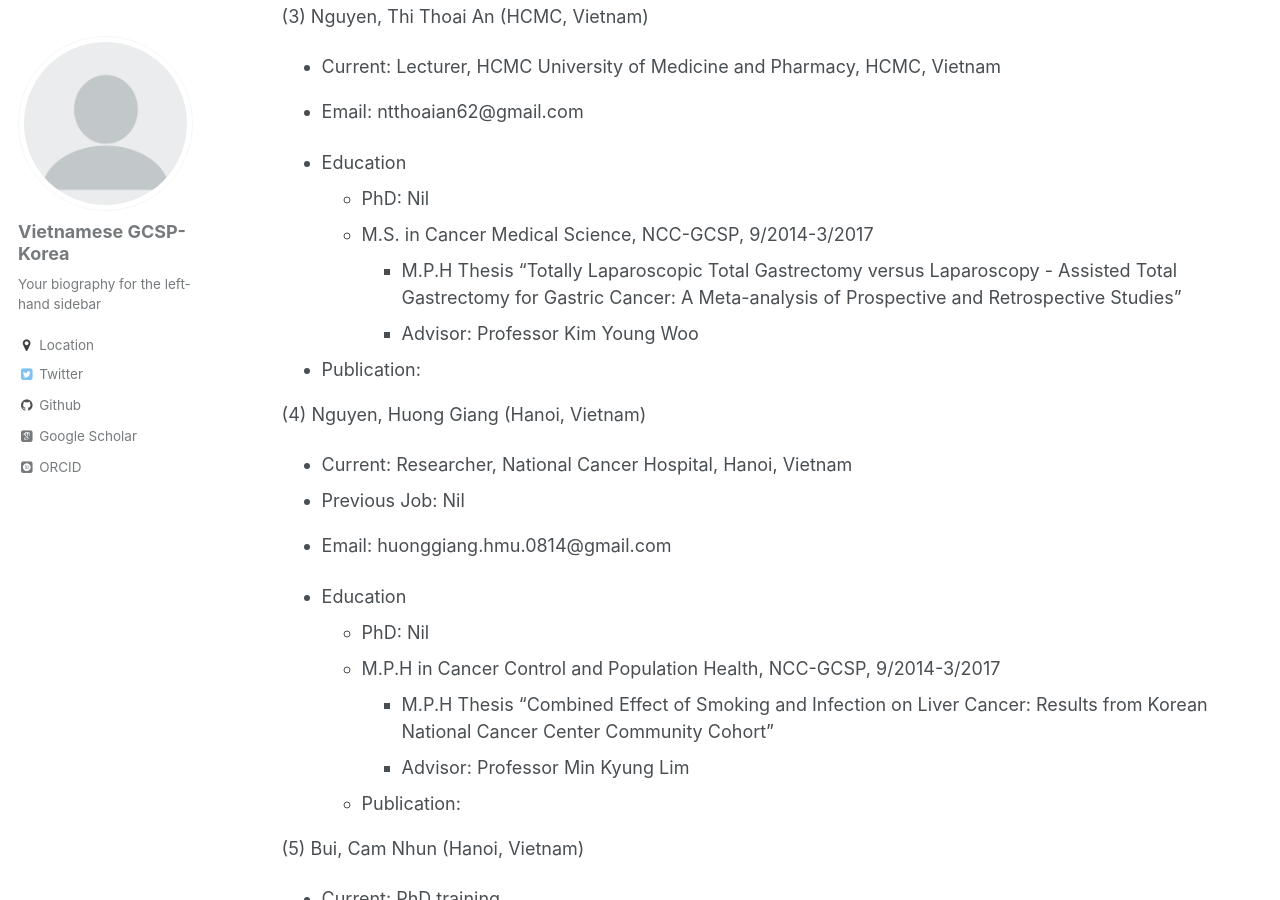
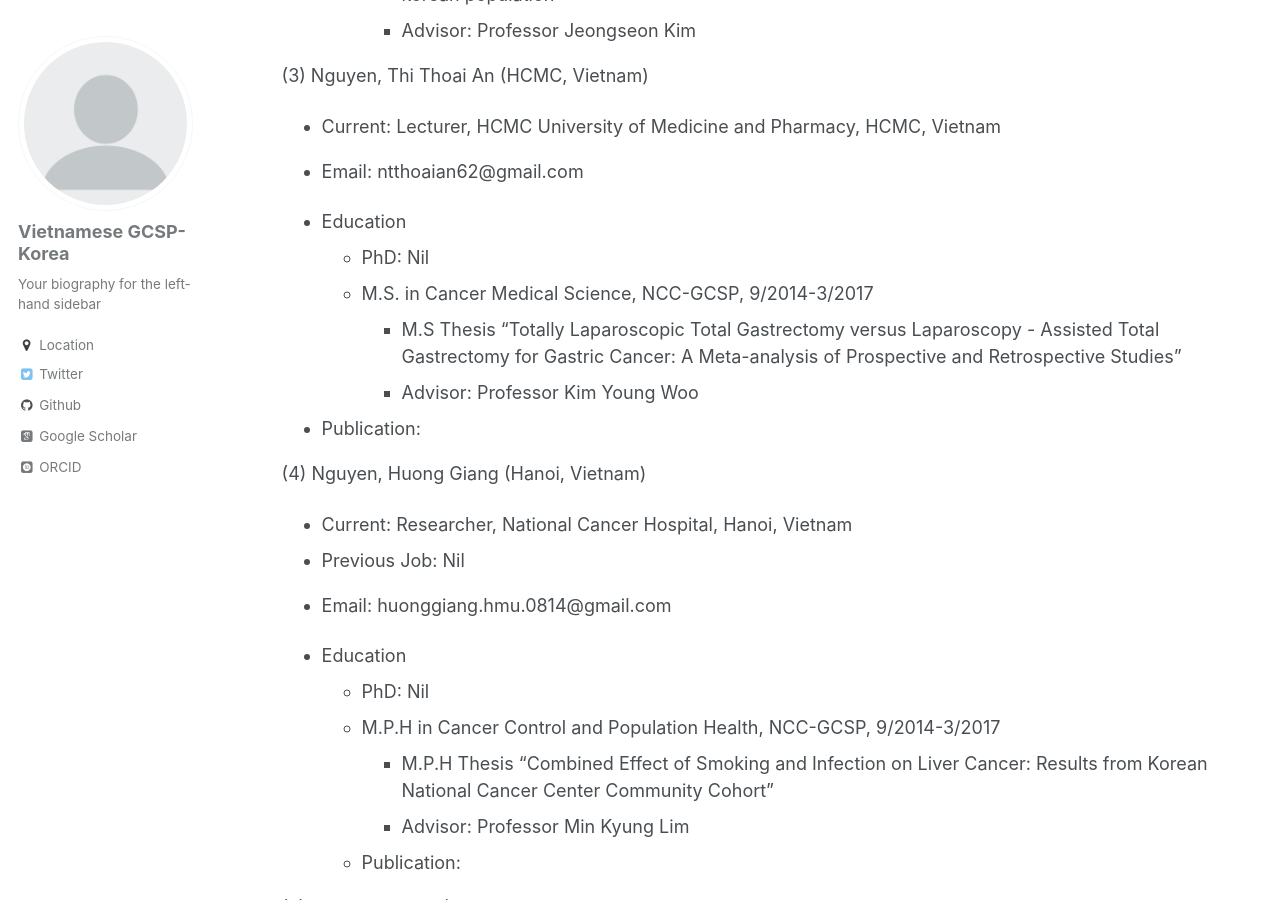
Before and after one commit to kklot/gcsp, a Jekyll site: the page built from _pages/cv.md, in a window 1280 px wide and 900 px high, scrolled down 5763 px. Built offline with Jekyll 4.4.1, drawn with Linux system fonts in a browser that asks for light colours; some web fonts are replaced; some of the changed text lies outside the part shown.

Commit message:
Update cv.md

```diff
--- a/_pages/cv.md
+++ b/_pages/cv.md
@@ -96,6 +96,7 @@ September 2016 (06)
 * Education
   * M.P.H in Cancer Control and Population Health, NCC-GCSP, 9/2016-9/2018
     * Advisor: Professor KuiSon Choi
+
 (02). Nguyen, Thi Xuan Trinh (HCMC, Vietnam)
 * Current: MPH Training
 * Email: xuantrinh93@gmail.com
@@ -198,7 +199,7 @@ September 2014 (07)
 * Education
   * PhD: Nil
   * M.S. in Cancer Medical Science, NCC-GCSP, 9/2014-3/2017
-    * M.P.H Thesis "Totally Laparoscopic Total Gastrectomy versus Laparoscopy - Assisted Total Gastrectomy for Gastric Cancer: A Meta-analysis of Prospective and Retrospective Studies"
+    * M.S Thesis "Totally Laparoscopic Total Gastrectomy versus Laparoscopy - Assisted Total Gastrectomy for Gastric Cancer: A Meta-analysis of Prospective and Retrospective Studies"
     * Advisor: Professor Kim Young Woo
  * Publication:
 
```
Also changed, not shown: other parts of _pages/cv.md (+3 -3 lines).
